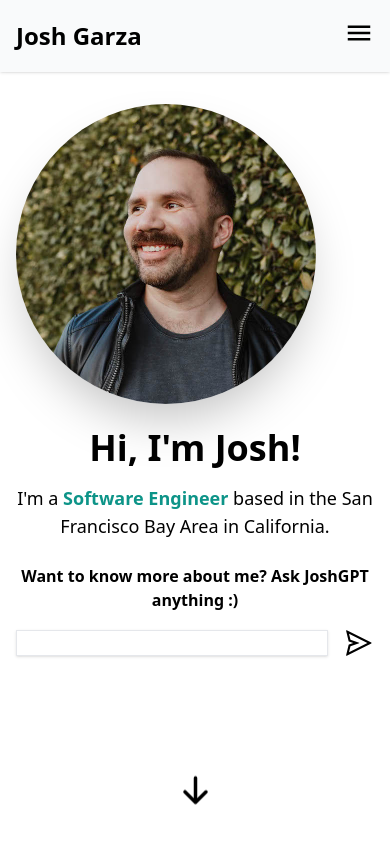
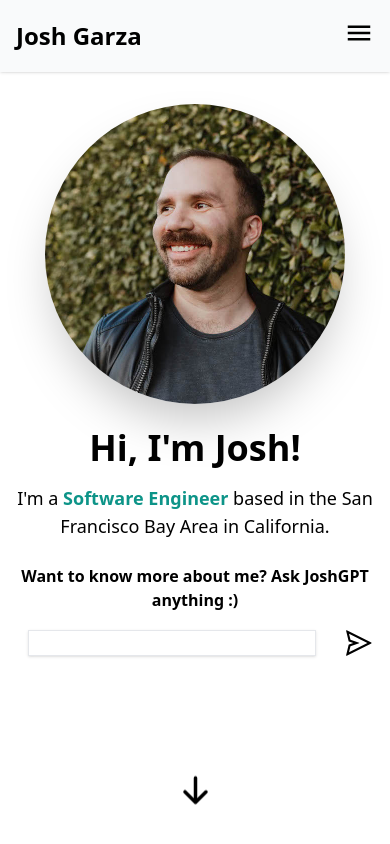
Before and after one commit to joshgarza/portfolio, a Next.js app: page / in a window 390 px wide. Shown: the top 844 px of the page. Built offline with nearby package versions, Linux system fonts and the light colour scheme.

Commit message:
Added responsive positioning to image in HeroSection

```diff
--- a/components/HeroSection.tsx
+++ b/components/HeroSection.tsx
@@ -50,7 +50,7 @@ export const HeroSection = () => {
 
   return (
     <section id="home">
-      <div className="flex flex-col text-center items-start justify-center my-10 py-16 sm:py-32 md:flex-row md:space-x-4 md:text-left md:py-52">
+      <div className="flex flex-col text-center items-center justify-center my-10 py-16 sm:py-32 md:flex-row md:space-x-4 md:items-start md:text-left md:py-52">
         <div className="md:w-1/2 md:mt-2">
           <Image
             className="rounded-full shadow-2xl"
@@ -85,7 +85,7 @@ export const HeroSection = () => {
                 >
                   <textarea
                     rows={1}
-                    className="border shadow flex-grow resize-none overflow-hidden px-2"
+                    className="border shadow flex-grow resize-none overflow-hidden px-2 mx-3 md:mx-0"
                     onChange={(e) => {
                       handleChange(e);
                       autoGrow(e.target);
```
